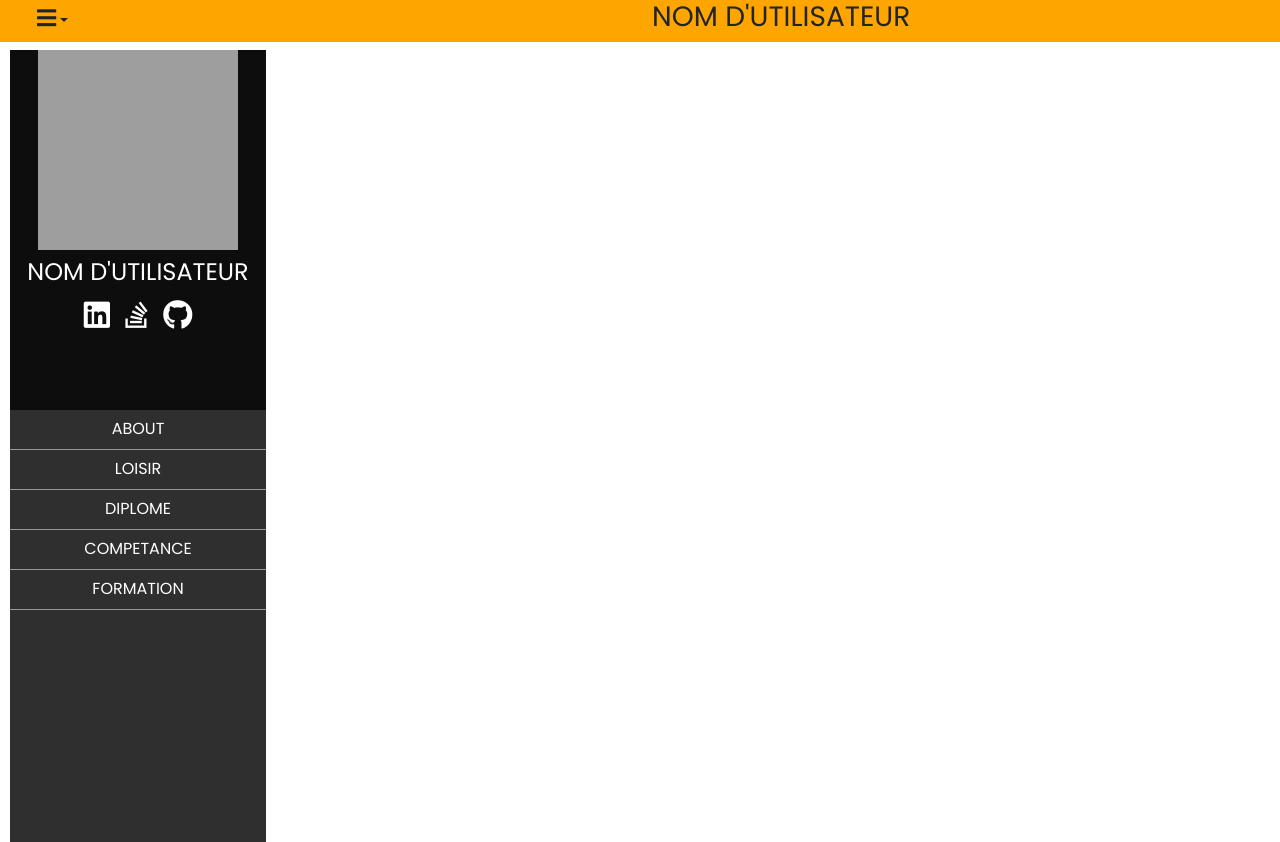
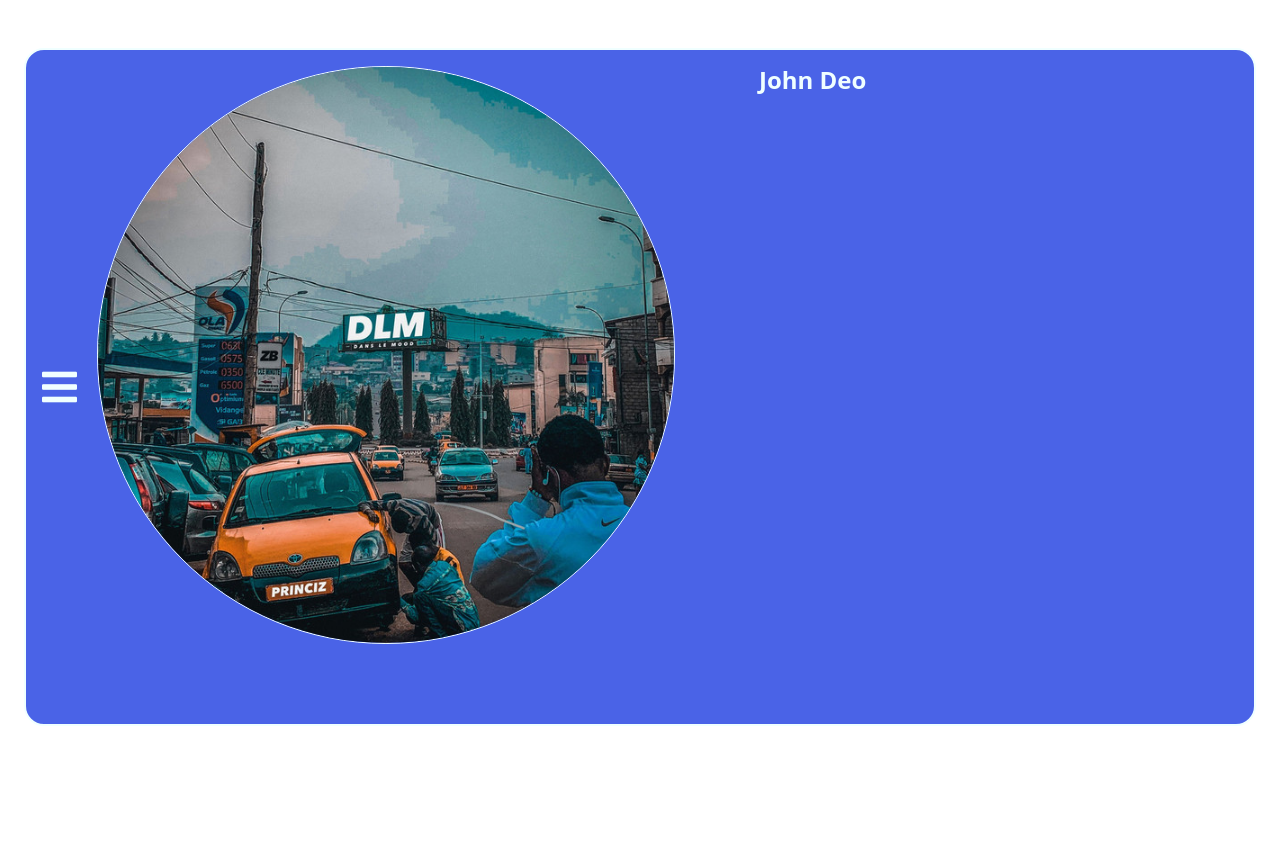
Before and after one commit to emmanuel-tientcheu/CV-ICT-202-WITH-ANGULAR, an Angular app: page / in a window 1280 px wide. After the commit the page ends 800 px from the top, so only its background shows below. Built offline with nearby package versions, Linux system fonts and the light colour scheme; data requests are answered from the project's data file; grey boxes are pictures that could not be loaded.

Commit message:
FuenteNAvbar

```diff
--- a/src/app/app.component.html
+++ b/src/app/app.component.html
@@ -1,8 +1,8 @@
 <div class="container-fluid">
     <div class="row">
     <app-hearder-app></app-hearder-app>
-    <div class="col">
+    <!-- <div class="col">
         <app-das-bord></app-das-bord>
-    </div>
+    </div> -->
     </div>
 </div>
--- a/src/app/hearder-app/hearder-app.component.html
+++ b/src/app/hearder-app/hearder-app.component.html
@@ -1,5 +1,23 @@
-<div class="container-fluid header">
-    <div class="row">
+<div class="container-fluid header mt-5 ">
+
+    <nav class="navbar navbar-expand-lg navbar-light  p-3">
+        <i class="fas fa-bars " style="font-size: 40px;"></i>
+        <div class="collapse navbar-collapse" id="navbarNav">
+          <ul class="navbar-nav">
+            <li class="nav-item ">
+              <img src="../../assets/images/ab67616d0000b2739facf642a8ac5767675c9fd0.png" alt="
+              photo" srcset="">
+            </li>
+            <li class="nav-item">
+              <h3>John Deo</h3>
+            </li>
+          </ul>
+        </div>
+      </nav>
+
+
+
+    <!-- <div class="row">
         <div class="col">
             <div class="dropdown">
                 <button class="btn dropdown-toggle" type="button" id="dropdownMenu2" data-bs-toggle="dropdown" aria-expanded="false">
@@ -14,5 +32,5 @@
         </div>
         <div class="col">
             <h3>{{nom | uppercase}}</h3>
-        </div>
+        </div> -->
     </div>
--- a/src/app/hearder-app/hearder-app.component.scss
+++ b/src/app/hearder-app/hearder-app.component.scss
@@ -1,3 +1,27 @@
-.header{
-   background-color:orange;
+
+.navbar{
+ border: 2px solid;
+ border-radius: 1%;
+ background-color: #4A63E7;
+color: azure;
+border-radius: 20px;
 }
+.navbar-brand{
+   display: flex;
+}
+
+.nav-item{
+   margin-left: 20px;
+}
+
+h3{
+   font-size: 24px;
+   font-weight: 700;
+   font-family: "Open Sans",sans-serif;
+}
+
+img{
+   border: 1px solid;
+   border-radius: 50%;
+   height: 90%;
+}
```
Also changed, not shown: src/assets/images/ab67616d0000b2739facf642a8ac5767675c9fd0.png (added).
